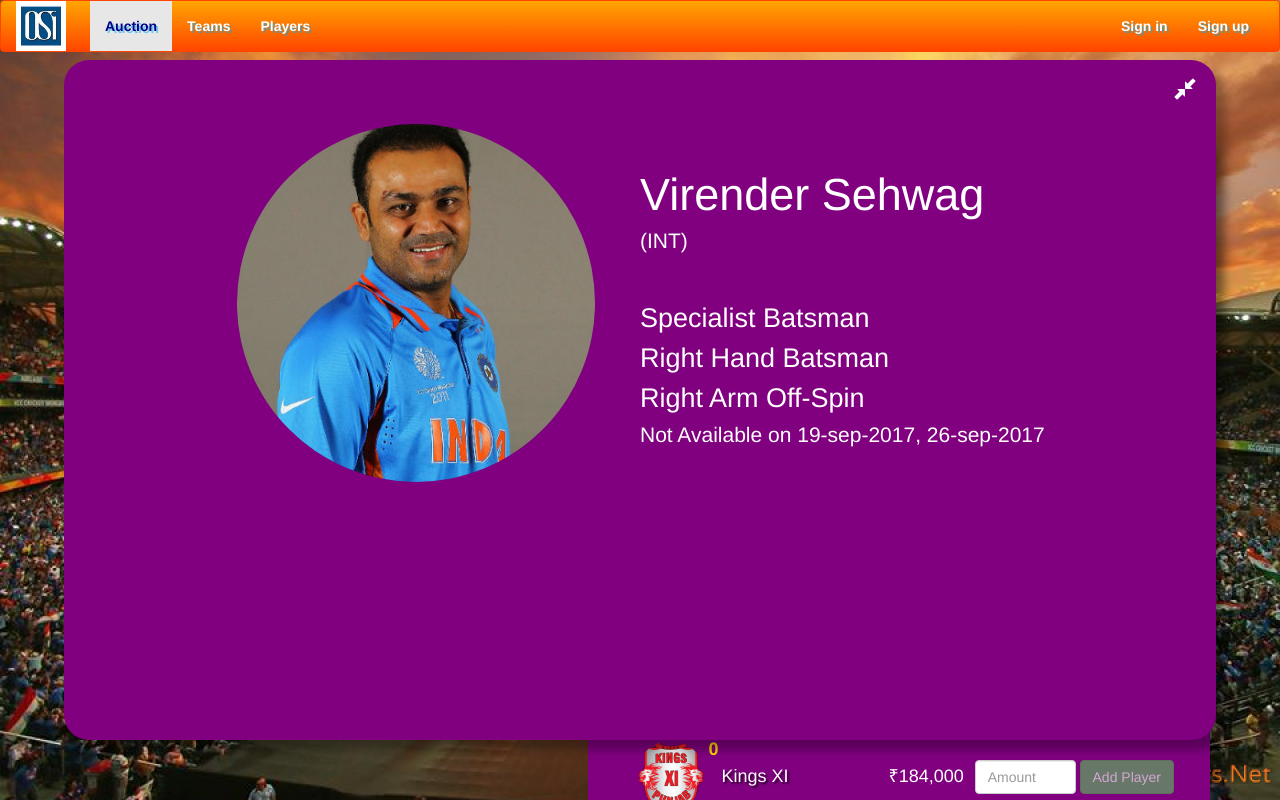
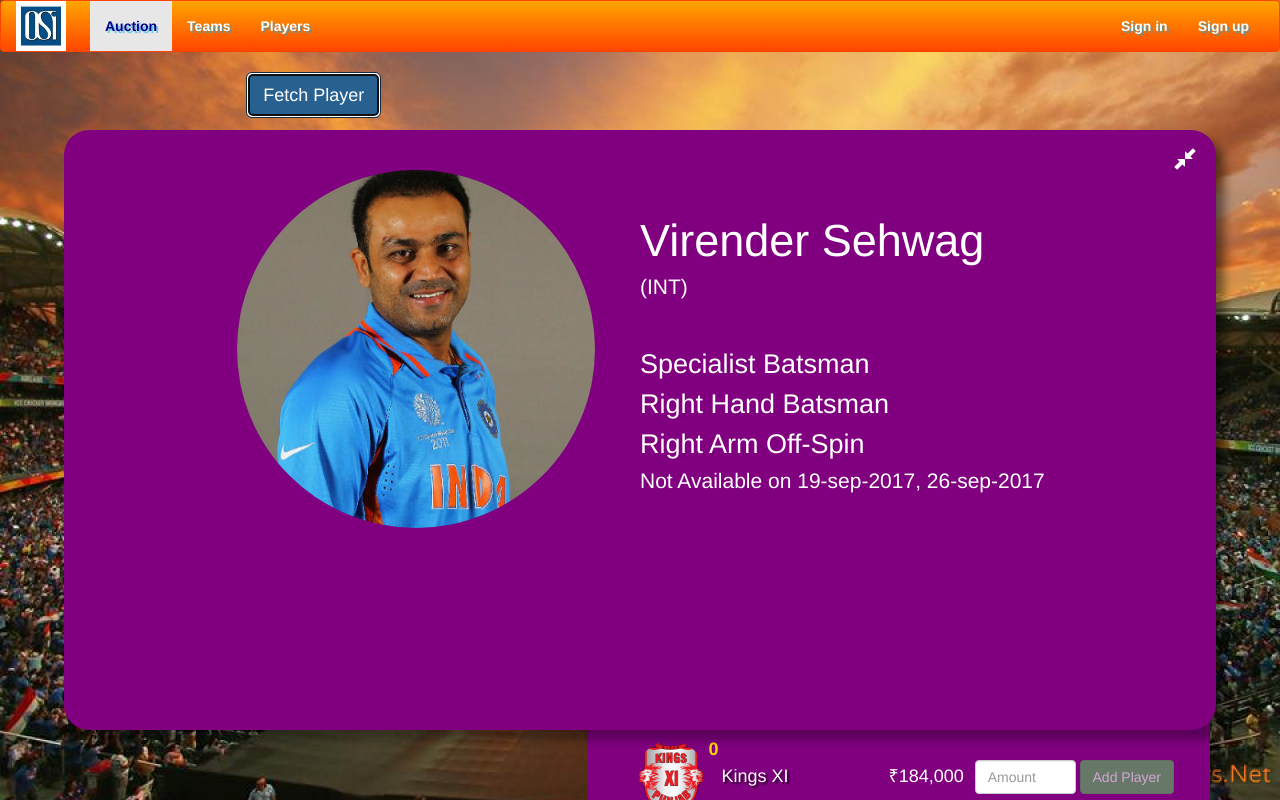
Before and after one commit to VenkateshEaga/OCL, an Angular app: page /auction in a window 1280 px wide. Both pictures are taken after a click on the button "Fetch Player". Shown: the top 800 px of the page. Built offline with nearby package versions, Linux system fonts and the light colour scheme; grey boxes are pictures that could not be loaded.

Commit message:
player full screen adjustment

```diff
--- a/src/app/cricket/auction/player-detail/player-detail.component.css
+++ b/src/app/cricket/auction/player-detail/player-detail.component.css
@@ -16,11 +16,13 @@
 .player-container.full-screen
 {
     display: table-row;
+    height: 75%;
+    top: 130px;
 }
 
 .player-container.full-screen .content
 {
-    margin-top: 32px;
+    margin-top: 8px;
 }
 
 .player-container.full-screen .img-section
```
